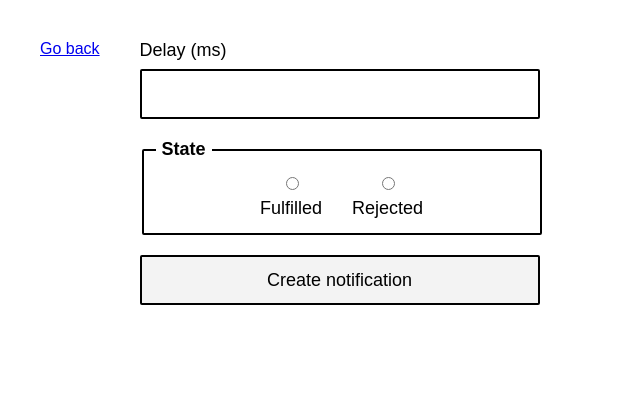
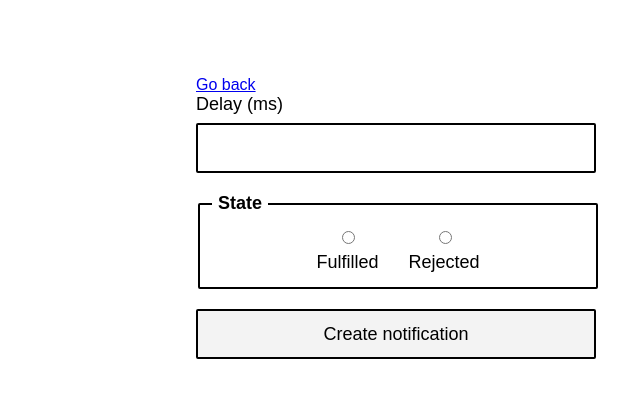
Before and after one commit to Orest1999/goit-js-hw-10, a website built with Vite: page src/2-snackbar.html in a window 1280 px wide. Shown: the whole page, without its empty margins (0-640 px from the left). Built offline with nearby package versions, Linux system fonts and the light colour scheme.

Commit message:
wwbrevwv

```diff
--- a/src/2-snackbar.html
+++ b/src/2-snackbar.html
@@ -6,12 +6,13 @@
     <meta name="viewport" content="width=device-width, initial-scale=1.0">
     <title>Snackbar Generator</title>
     <link rel="stylesheet" href="../src/css/2-snacbar.css">
+    <link rel="stylesheet" href="../src/css/1-timer.css">
 </head>
 
 <body>
     <div class="container">
         <a class="back-link" href="./index.html">Go back</a>
-    </div>
+
     <form class="form">
         <label>
             Delay (ms)
@@ -32,7 +33,7 @@
 
         <button type="submit">Create notification</button>
     </form>
-
+ </div>
     <script type="module" src="/js/2-snackbar.js"></script>
 </body>
 </html>
```
